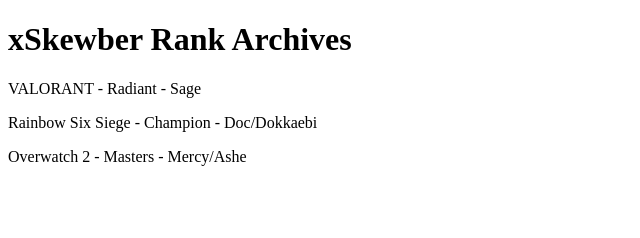
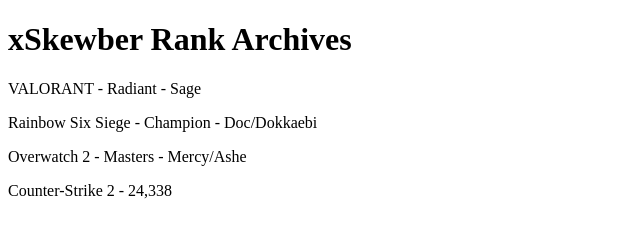
Before and after one commit to xSkewber/xSkewber.github.io, a plain HTML site: page index.html in a window 1280 px wide. Shown: the whole page, without its empty margins (0-640 px from the left). Drawn offline with Linux system fonts and the light colour scheme.

Commit message:
Update index.html

```diff
--- a/index.html
+++ b/index.html
@@ -5,6 +5,6 @@
 <p>VALORANT - Radiant - Sage</p>
 <p>Rainbow Six Siege - Champion - Doc/Dokkaebi</p>
 <p>Overwatch 2 - Masters - Mercy/Ashe</p>
-<p?Counter-Strike 2 - 24,338 </p>
+<p>Counter-Strike 2 - 24,338</p>
 </body>
 </html>
```
